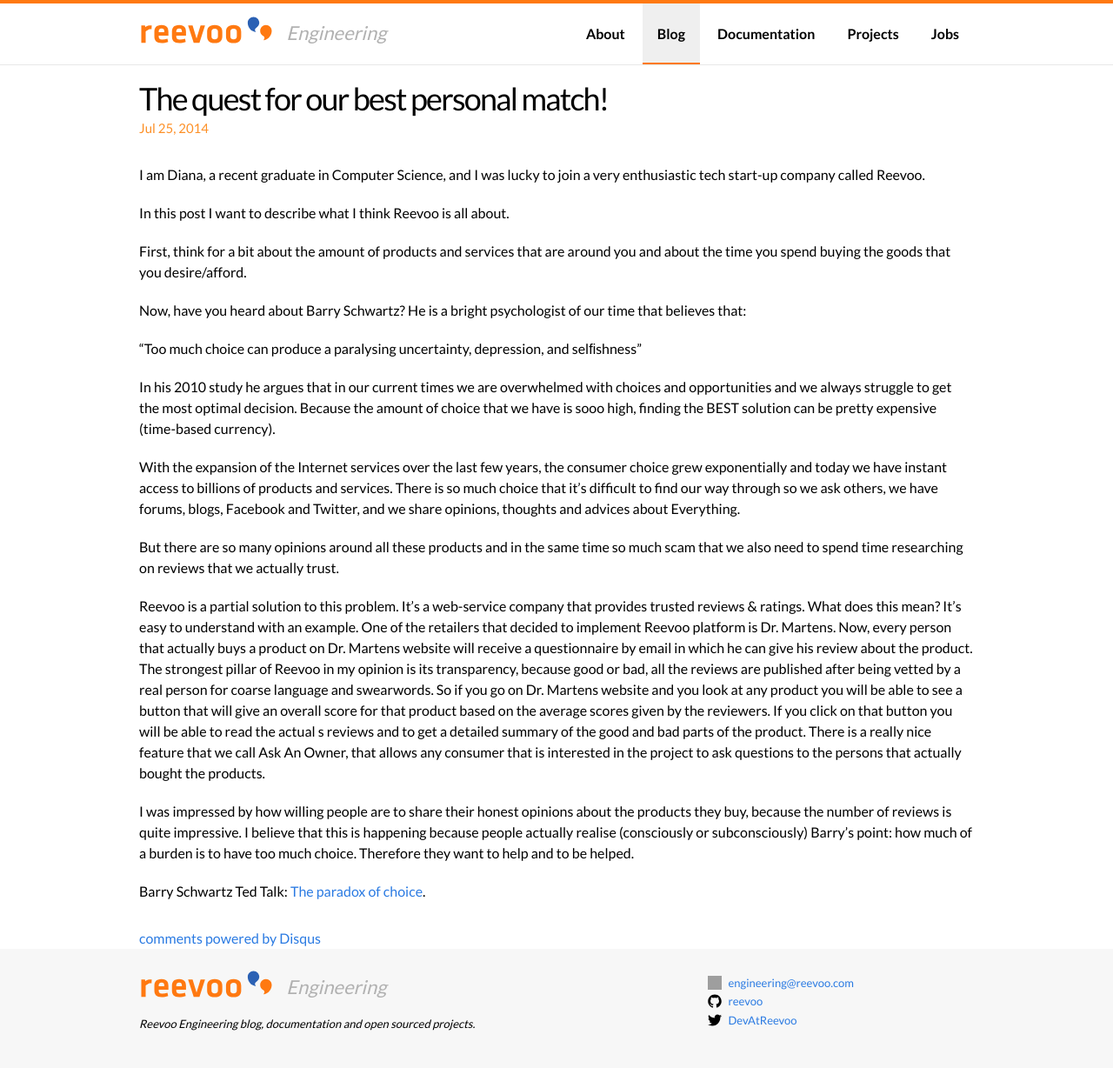
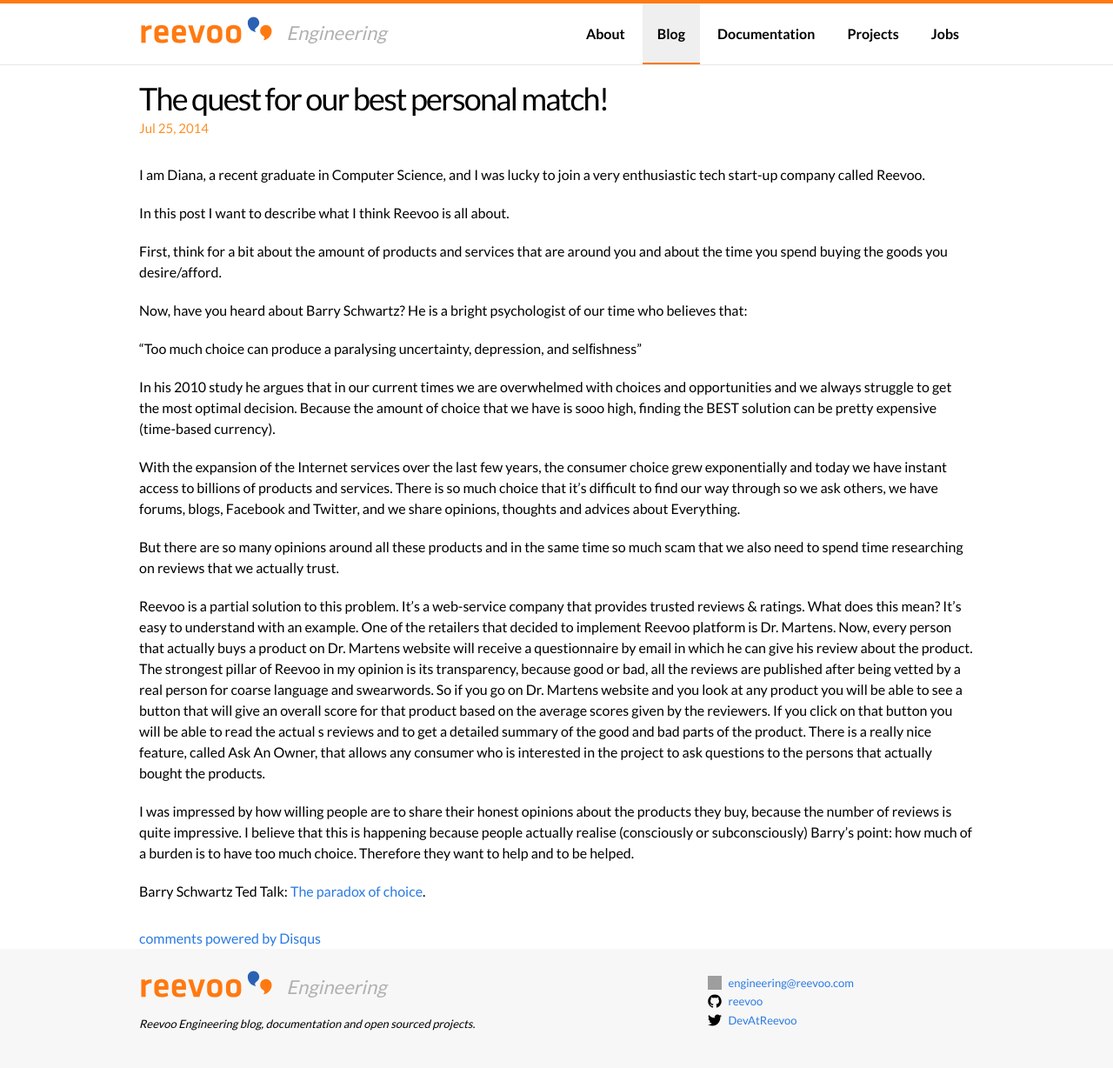
Before and after one commit to reevoo/reevoo.github.io, a Jekyll site: the page built from _posts/2014-07-25-about-reevoo.markdown, in a window 1280 px wide. Shown: the whole page at 87% size. Built offline with Jekyll 4.4.1, drawn with Linux system fonts in a browser that asks for light colours; comment, search, counter and statistics services are not loaded; grey boxes are pictures that could not be loaded.

Commit message:
A few changes

```diff
--- a/_posts/2014-07-25-about-reevoo.markdown
+++ b/_posts/2014-07-25-about-reevoo.markdown
@@ -10,9 +10,9 @@
 
 In this post I want to describe what I think Reevoo is all about.
 
-First, think for a bit about the amount of products and services that are around you and about the time you spend buying the goods that you desire/afford.
+First, think for a bit about the amount of products and services that are around you and about the time you spend buying the goods  you desire/afford.
 
-Now, have you heard about Barry Schwartz? He is a bright psychologist of our time that believes that:
+Now, have you heard about Barry Schwartz? He is a bright psychologist of our time who believes that:
 
 “Too much choice can produce a paralysing uncertainty, depression, and selﬁshness”
 
@@ -26,7 +26,7 @@
 Reevoo is a partial solution to this problem. It’s a web-service company that  provides trusted reviews & ratings. What does this mean? It’s easy to understand with an example. One of the retailers that decided to implement Reevoo platform is Dr. Martens.
 Now, every person that actually buys a product on Dr. Martens website will receive a questionnaire by email in which he can give his review about the product.
 The strongest pillar of Reevoo in my opinion is its transparency, because good or bad, all the reviews are published after being vetted by a real person for coarse language and swearwords. So if you go on Dr. Martens website and you look at any product you will be able to see a button that will give an overall score for that product based on the average scores given by the reviewers. If you click on that button you will be able to read the actual  s reviews and to get a detailed summary of the good and bad parts of the product.
-There is a really nice feature that we call Ask An Owner, that allows any consumer that is interested in the project to ask questions to the persons that actually bought the products.
+There is a really nice feature, called Ask An Owner, that allows any consumer who is interested in the project to ask questions to the persons that actually bought the products.
 
 
 I was impressed by how willing people are to share their honest opinions about the products they buy, because the number of reviews is quite impressive. I believe that this is happening because people actually realise (consciously or subconsciously) Barry’s point: how much of a burden is to have too much choice. Therefore they want to help and to be helped.
```
